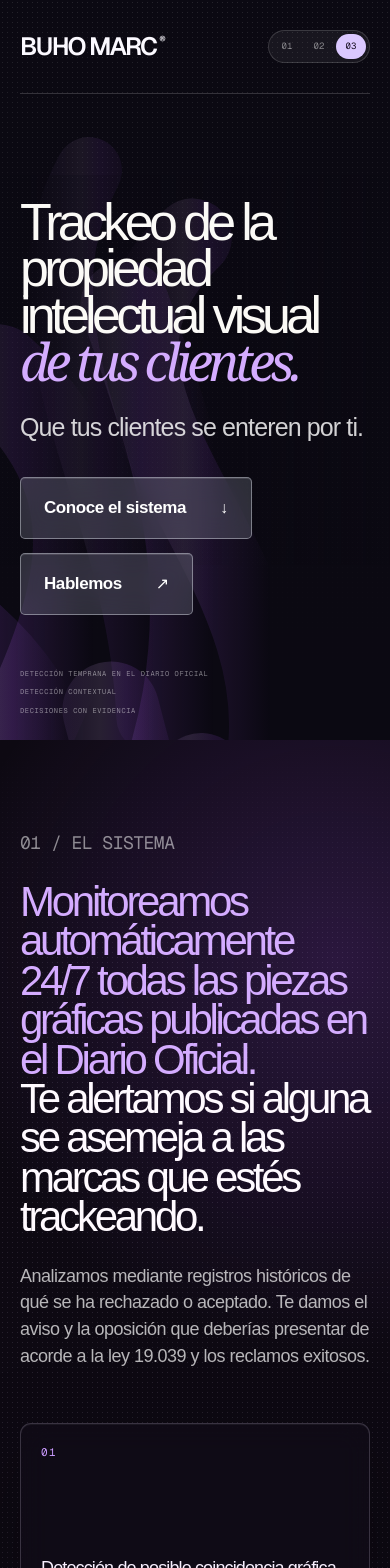
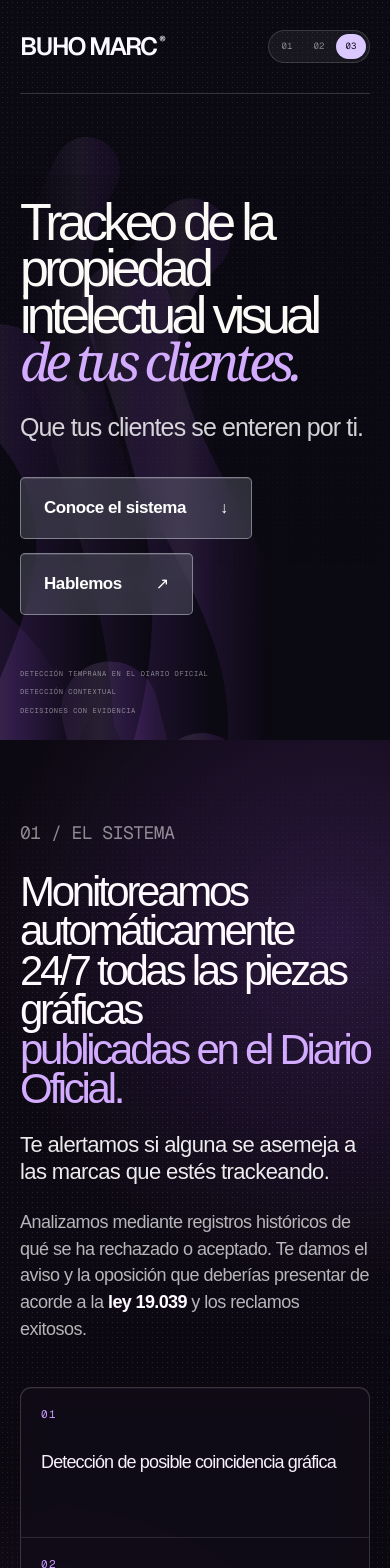
Before and after one commit to joseibietasepulveda/Buho-Marc, a Next.js app: page /portada-3 in a window 390 px wide. Shown: the top 1568 px of the page. Built offline with nearby package versions, Linux system fonts and the light colour scheme.

Commit message:
Tune Buho Marc system section hierarchy

```diff
--- a/app/globals.css
+++ b/app/globals.css
@@ -624,3 +624,24 @@ footer { min-height: 150px; display: grid; grid-template-columns: 1fr 1fr auto;
   .system-flow-card, .system-flow-card:nth-child(2) { border-right: 0; border-bottom: 1px solid rgba(236,224,255,.13); }
   .system-flow-card:last-child { border-bottom: 0; }
 }
+
+.system-section { padding: 122px max(36px, calc((100% - 1320px) / 2)) 72px; }
+.system-heading h2 { margin-bottom: 24px; }
+.system-title-white { color: #fffaff; }
+.system-heading h2 em { color: #d4acff; }
+.system-heading > .system-alert { width: min(850px, 100%); margin: 0 0 24px; color: rgba(255,255,255,.92); font-size: clamp(23px, 2vw, 31px); font-weight: 510; line-height: 1.2; }
+.system-heading > .system-detail { width: min(780px, 100%); color: rgba(255,255,255,.7); font-size: clamp(18px, 1.55vw, 23px); }
+.system-detail strong { color: #fffaff; font-weight: 740; letter-spacing: -.035em; }
+.system-flow { margin-top: 58px; }
+.system-flow-card { min-height: 160px; justify-content: center; padding: 20px 28px; }
+.system-flow-card > span { position: absolute; top: 20px; left: 28px; }
+.system-section + .dashboard-section { padding-top: 82px; }
+
+@media (max-width: 820px) {
+  .system-section { padding: 80px 20px 54px; }
+  .system-heading > .system-alert { font-size: 22px; }
+  .system-flow { margin-top: 45px; }
+  .system-flow-card { min-height: 150px; padding: 18px 20px; }
+  .system-flow-card > span { top: 18px; left: 20px; }
+  .system-section + .dashboard-section { padding-top: 76px; }
+}
--- a/app/portada-3/page.tsx
+++ b/app/portada-3/page.tsx
@@ -93,8 +93,9 @@ export default function PortadaTres() {
         <div className="system-section-glow" aria-hidden="true" />
         <div className="system-heading">
           <p className="bends-index">01 / EL SISTEMA</p>
-          <h2><em>Monitoreamos automáticamente 24/7 todas las piezas gráficas publicadas en el Diario Oficial.</em><br />Te alertamos si alguna se asemeja a las marcas que estés trackeando.</h2>
-          <p>Analizamos mediante registros históricos de qué se ha rechazado o aceptado. Te damos el aviso y la oposición que deberías presentar de acorde a la ley 19.039 y los reclamos exitosos.</p>
+          <h2><span className="system-title-white">Monitoreamos automáticamente 24/7 todas las piezas gráficas</span><br /><em>publicadas en el Diario Oficial.</em></h2>
+          <p className="system-alert">Te alertamos si alguna se asemeja a las marcas que estés trackeando.</p>
+          <p className="system-detail">Analizamos mediante registros históricos de qué se ha rechazado o aceptado. Te damos el aviso y la oposición que deberías presentar de acorde a la <strong>ley 19.039</strong> y los reclamos exitosos.</p>
         </div>
         <div className="system-flow" aria-label="Flujo del sistema de detección">
           {systemFlow.map((step, index) => (
```
